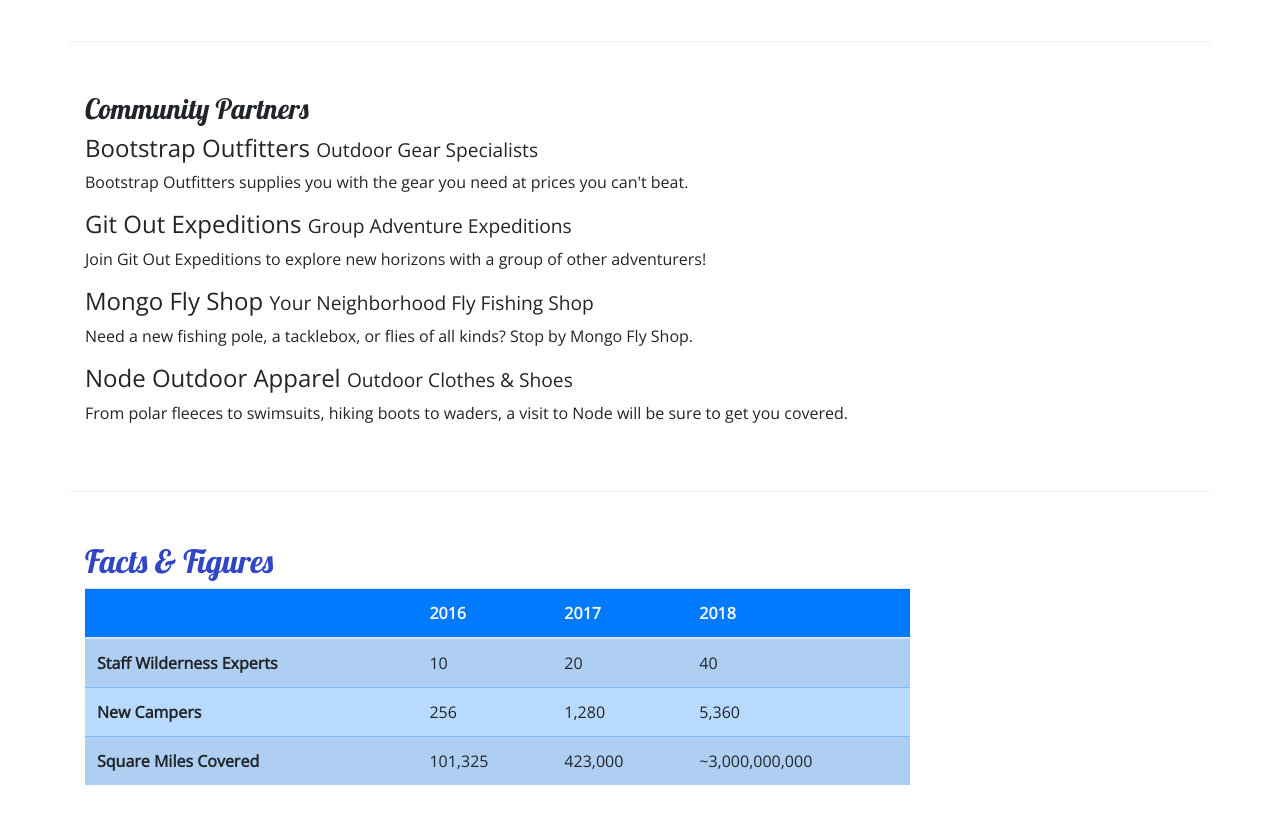
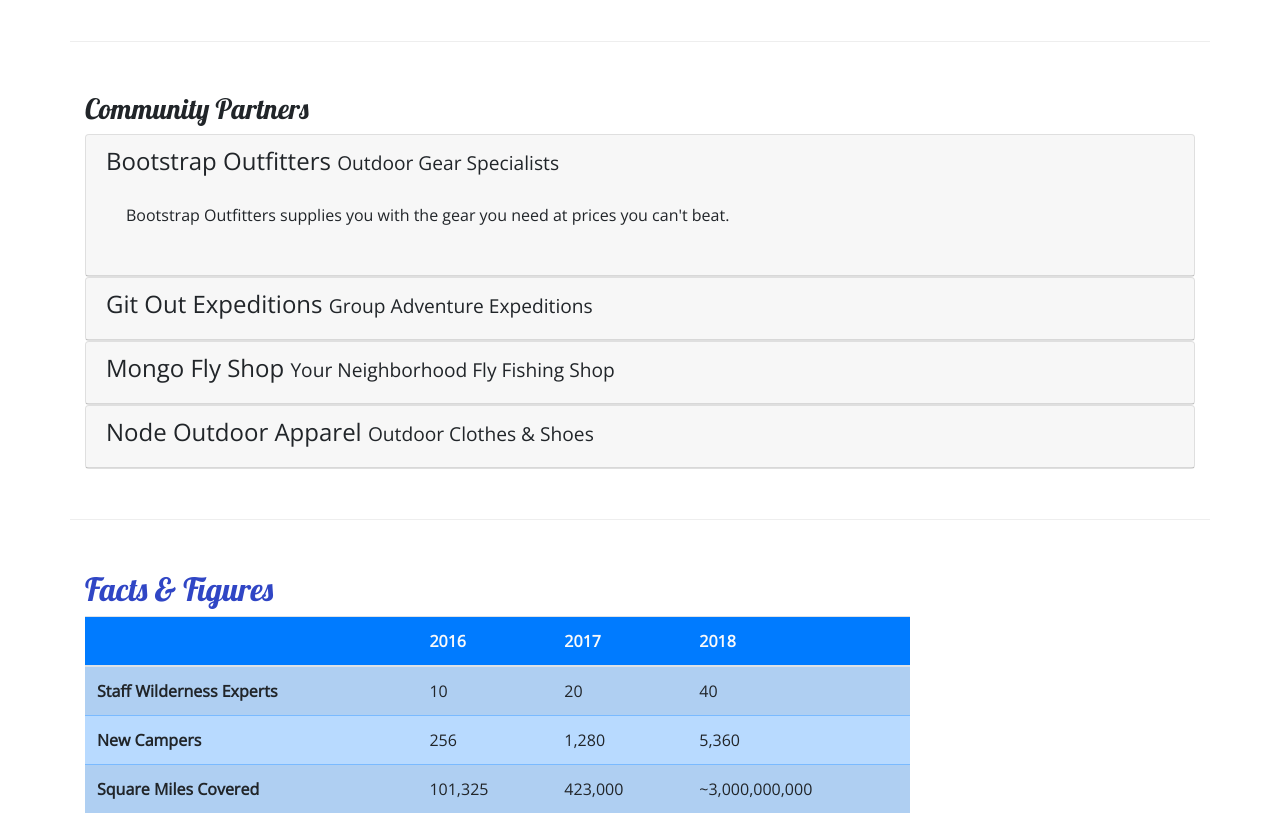
Before and after one commit to antiluddite/new-camp, a website: page nucampsite/aboutus.html in a window 1280 px wide. Shown: the part 840-1672 px from the top of the page. Drawn offline with nearby package versions, Linux system fonts and the light colour scheme.

Commit message:
accordian

```diff
--- a/nucampsite/CSS/styles.css
+++ b/nucampsite/CSS/styles.css
@@ -34,3 +34,15 @@ header h2 {
 .navbar {
     background-color: #901CAD;
 }
+
+/* for tab content that was removed when accordian was added in About Us page
+.tab-content {
+    border: 1px solid #DDD;
+    border-top: none;
+    padding: 10px;
+}   */
+
+a, a:hover {
+    color: inherit;
+    text-decoration: none;
+}
--- a/nucampsite/aboutus.html
+++ b/nucampsite/aboutus.html
@@ -103,16 +103,66 @@
         <div class="row row-content">
             <div class="col">
                 <h3>Community Partners</h3>
-                <h4>Bootstrap Outfitters <small>Outdoor Gear Specialists</small></h4>
-                <p class="d-none d-sm-block">Bootstrap Outfitters supplies you with the gear you need at prices you can't beat.</p>
-                <h4>Git Out Expeditions <small>Group Adventure Expeditions</small></h4>
-                <p class="d-none d-sm-block">Join Git Out Expeditions to explore new horizons with a group of other adventurers!</p>
-                <h4>Mongo Fly Shop <small>Your Neighborhood Fly Fishing Shop</small></h4>
-                <p class="d-none d-sm-block">Need a new fishing pole, a tacklebox, or flies of all kinds? Stop by Mongo Fly Shop.</p>
-                <h4>Node Outdoor Apparel <small>Outdoor Clothes & Shoes</small></h4>
-                <p class="d-none d-sm-block">From polar fleeces to swimsuits, hiking boots to waders, a visit to Node will be sure to get you covered.</p>
+
+                <div id="accordion">
+                    <div class="card">
+                        <div role="tab" class="card-header">
+                            <h4>
+                                <a data-toggle="collapse" data-target="#bootstrap">Bootstrap Outfitters <small>Outdoor Gear Specialists</small>
+                                </a>
+                            </h4>
+                            <div class="collapse show" id="bootstrap" data-parent="#accordion">
+                                <div class="card-body">
+                                    <p class="d-none d-sm-block">Bootstrap Outfitters supplies you with the gear you need at prices you can't beat.</p>
+                                </div>
+                            </div>
+                        </div>
+                    </div>
+                    <div class="card">
+                        <div role="tab" class="card-header">
+                            <h4>
+                                <a class="collapsed" data-toggle="collapse" data-target="#git">
+                                    Git Out Expeditions <small>Group Adventure Expeditions</small>
+                                </a>
+                            </h4>
+                            <div class="collapse" id="git" data-parent="#accordion">
+                                <div class="card-body">
+                                    <p class="d-none d-sm-block">Join Git Out Expeditions to explore new horizons with a group of other adventurers!</p>
+                                </div>
+                            </div>
+                        </div>
+                    </div>
+                    <div class="card">
+                        <div role="tab" class="card-header">
+                            <h4>
+                                <a class="collapsed" data-toggle="collapse" data-target="#mongo">
+                                    Mongo Fly Shop <small>Your Neighborhood Fly Fishing Shop</small>
+                                </a>
+                            </h4>
+                            <div class="collapse" id="mongo" data-parent="#accordion">
+                                <div class="card-body">
+                                    <p class="d-none d-sm-block">Need a new fishing pole, a tacklebox, or flies of all kinds? Stop by Mongo Fly Shop.</p>
+                                </div>
+                            </div>
+                        </div>
+                    </div>
+                    <div class="card">
+                        <div role="tab" class="card-header">
+                            <h4>
+                                <a class="collapsed" data-toggle="collapse" data-target="#node">
+                                    Node Outdoor Apparel <small>Outdoor Clothes & Shoes</small>
+                                </a>
+                            </h4>
+                            <div class="collapse" id="node" data-parent="#accordion">
+                                <div class="card-body">
+                                    <p class="d-none d-sm-block">From polar fleeces to swimsuits, hiking boots to waders, a visit to Node will be sure to get you covered.</p>
+                                </div>
+                            </div>
+                        </div>
+                    </div>
+                </div>
+            </div>
         </div>
-    </div>
 
     <div class="row row-content">
         <div class="col-sm-9">
```
Also changed, not shown: nucampsite/examples/communityPartnersTab.html (added, +35 -0 lines), 2 other files.
